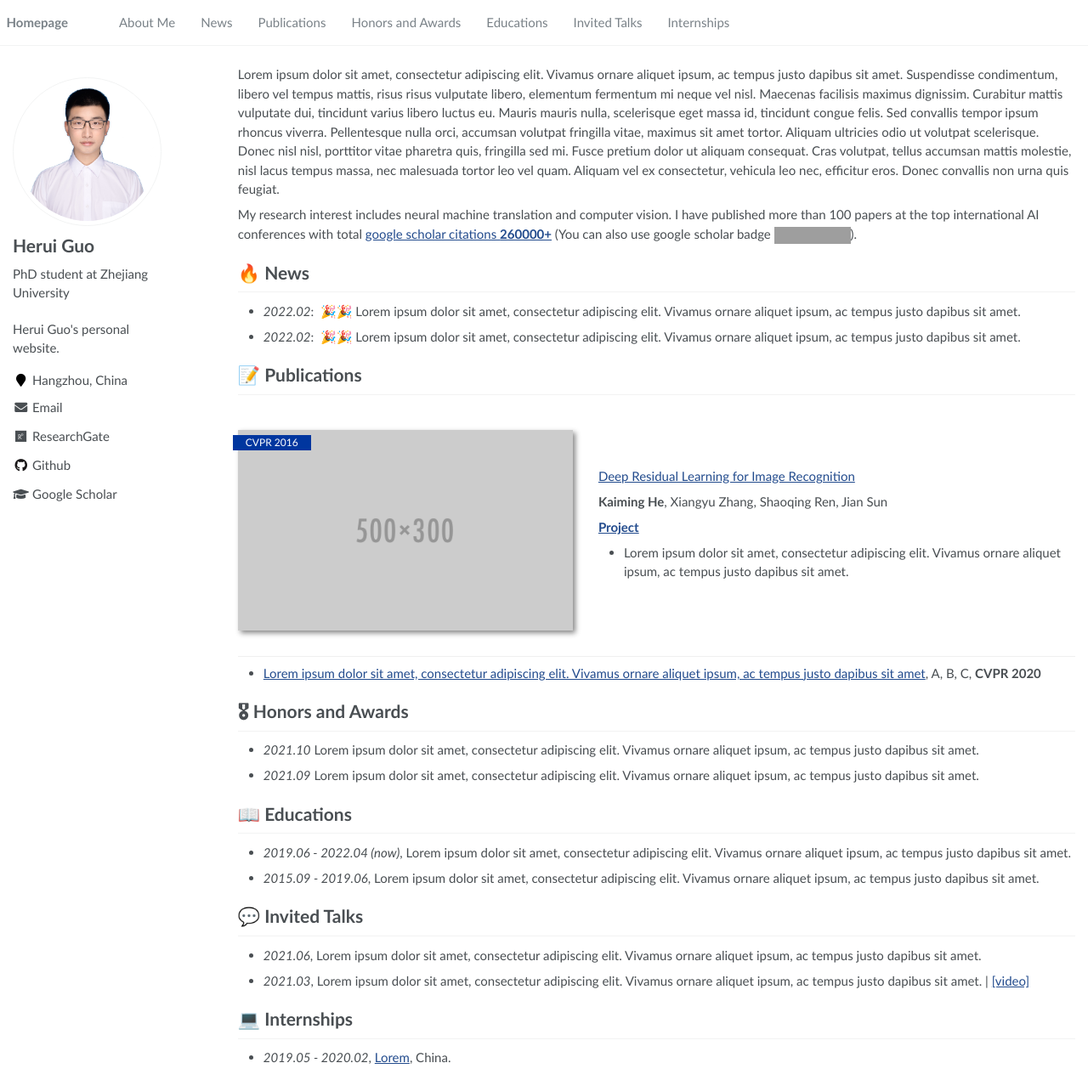
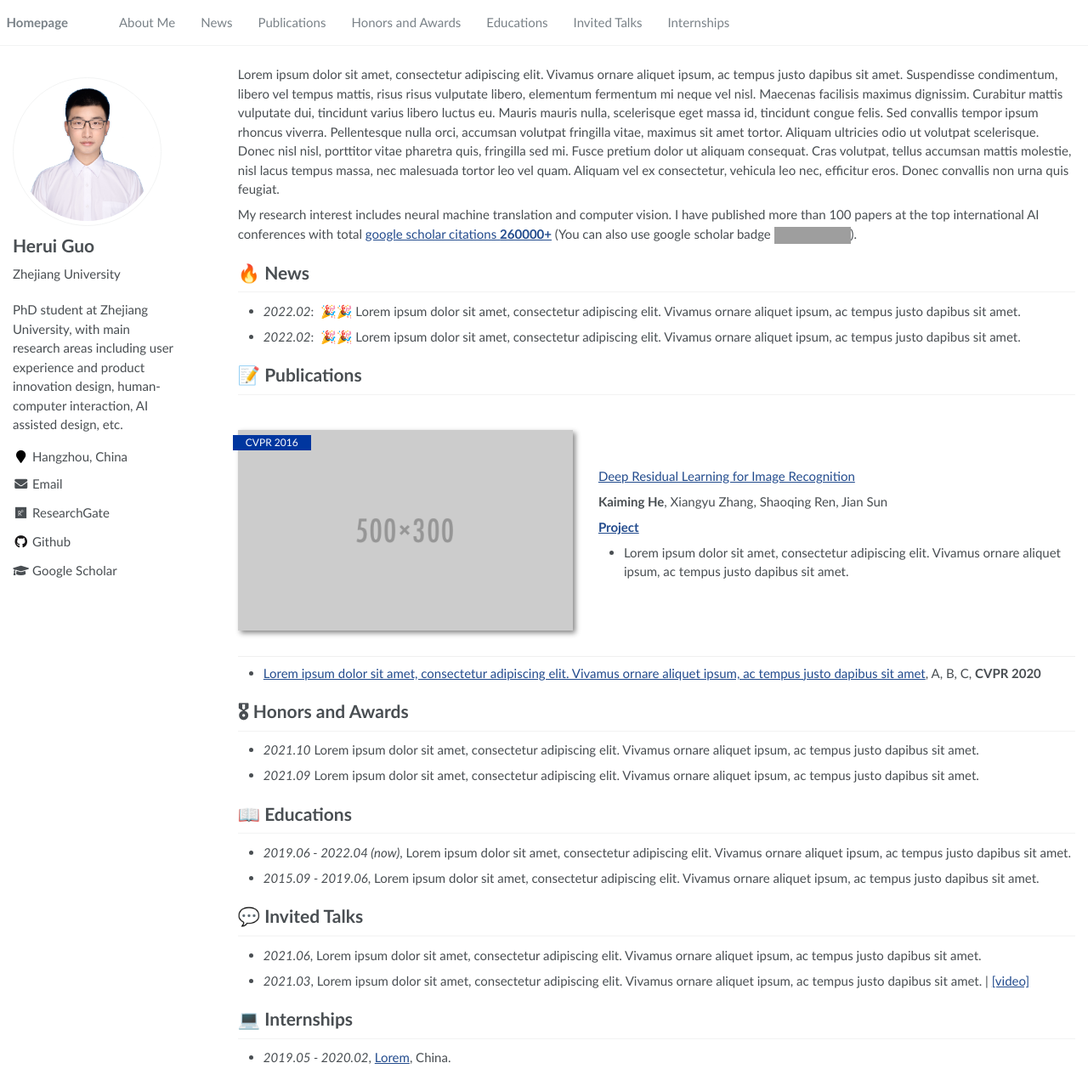
Before and after one commit to ghr0821/heruiguo, a Jekyll site: the page built from _pages/about.md, in a window 1280 px wide and 1271 px high. Shown: the whole window at 85% size. Built offline with Jekyll 4.4.1, drawn with Linux system fonts in a browser that asks for light colours; grey boxes are pictures that could not be loaded.

Commit message:
1023 Update_2
Updated basic introduction and other information.

```diff
--- a/_config.yml
+++ b/_config.yml
@@ -6,8 +6,8 @@
 # `jekyll serve`. If you change this file, please restart the server process.
 
 # Site Settings
-title                    : "Herui Guo"
-description              : "Herui Guo's personal website. "
+title                    : "郭和睿（Herui Guo）"
+description              : "PhD student at Zhejiang University, with main research areas including user experience and product innovation design, human-computer interaction, AI assisted design, etc."
 repository               : "ghr0821/heruiguo.github.io"
 google_scholar_stats_use_cdn : true
 
@@ -23,7 +23,7 @@ baidu_site_verification  :  # get baidu_site_verification from https://ziyuan.ba
 author:
   name             : "Herui Guo"
   avatar           : "images/0006baidi.jpg"
-  bio              : "PhD student at Zhejiang University"
+  bio              : "Zhejiang University"
   location         : "Hangzhou, China"
   employer         :
   pubmed           :
```
